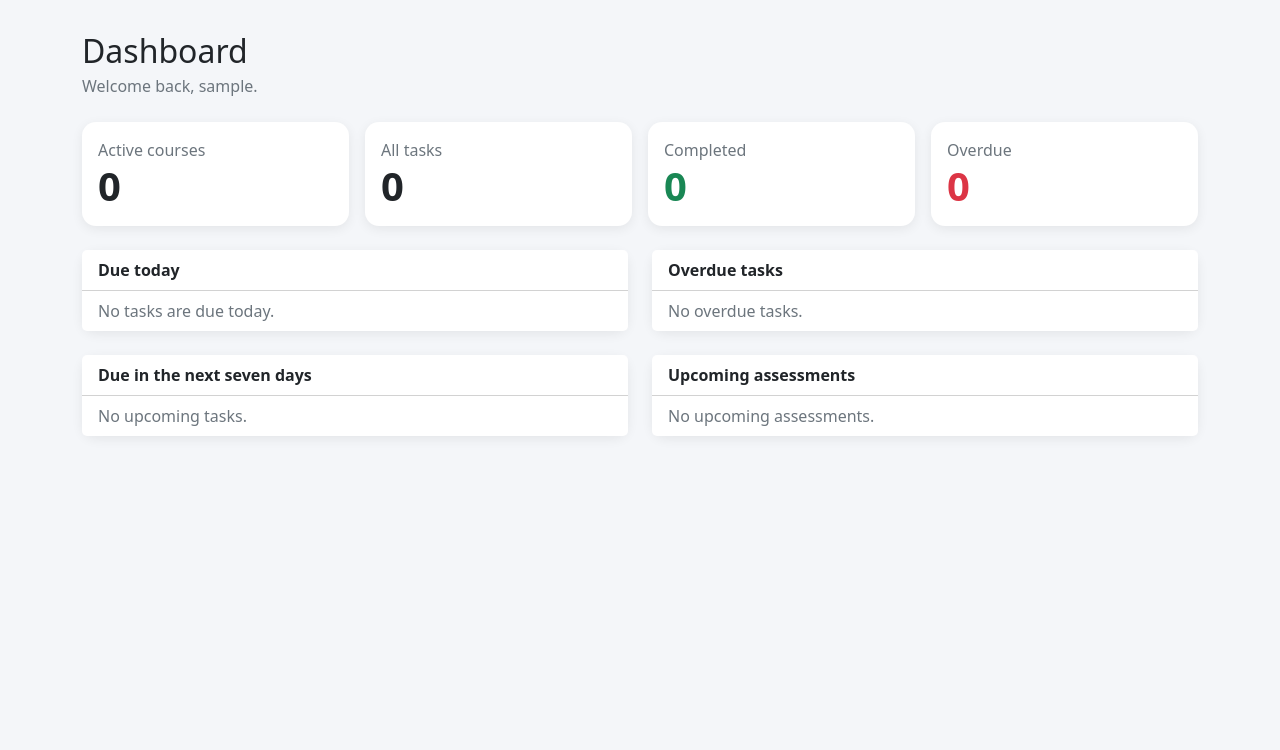
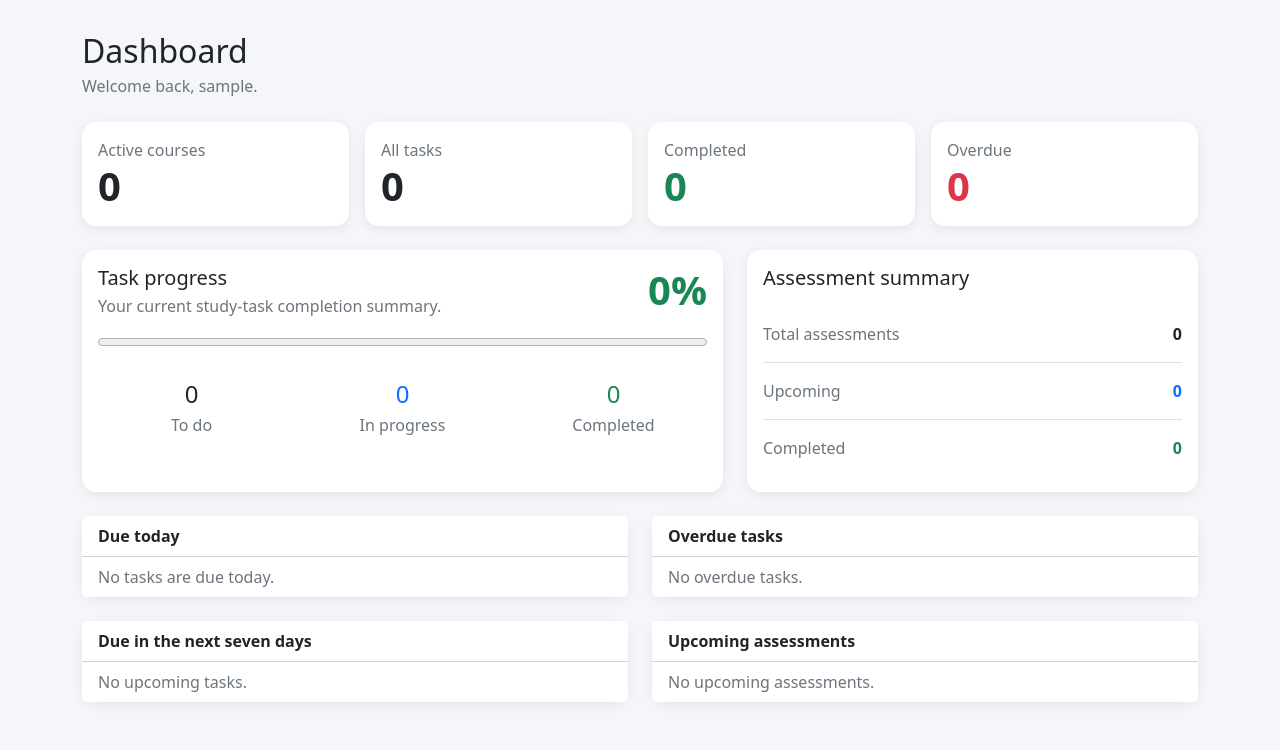
Before and after one commit to ZhangDawei-14833577/CP3407-Student-Planner, a Django app: page / in a window 1280 px wide. Shown: the part 56-806 px from the top of the page. Before the commit the page ends 482 px from the top, so only its background shows below. Run offline with Django 5.2, Linux system fonts and the light colour scheme; the visitor is signed in with stand-in values (Sample User, id 1); data that the repository does not hold is empty.

Commit message:
Add task and assessment progress summary

```diff
--- a/planner/templates/planner/dashboard.html
+++ b/planner/templates/planner/dashboard.html
@@ -59,6 +59,130 @@
 
                 <div class="display-6 fw-semibold text-danger">
                     {{ overdue_task_count }}
+                </div>
+            </div>
+        </div>
+    </div>
+</div>
+
+<div class="row g-4 mb-4">
+    <div class="col-lg-7">
+        <div class="card summary-card h-100">
+            <div class="card-body">
+                <div class="d-flex justify-content-between mb-3">
+                    <div>
+                        <h2 class="h5 mb-1">Task progress</h2>
+
+                        <p class="text-secondary mb-0">
+                            Your current study-task completion summary.
+                        </p>
+                    </div>
+
+                    <div class="display-6 fw-semibold text-success">
+                        {{ completion_rate }}%
+                    </div>
+                </div>
+
+                <progress
+                    class="w-100 mb-4"
+                    value="{{ completion_rate }}"
+                    max="100"
+                    aria-label="Task completion rate"
+                >
+                    {{ completion_rate }}%
+                </progress>
+
+                <div class="row text-center">
+                    <div class="col-4">
+                        <div class="h4 mb-1">
+                            {{ todo_task_count }}
+                        </div>
+
+                        <div class="text-secondary">
+                            To do
+                        </div>
+                    </div>
+
+                    <div class="col-4">
+                        <div class="h4 mb-1 text-primary">
+                            {{ in_progress_task_count }}
+                        </div>
+
+                        <div class="text-secondary">
+                            In progress
+                        </div>
+                    </div>
+
+                    <div class="col-4">
+                        <div class="h4 mb-1 text-success">
+                            {{ completed_task_count }}
+                        </div>
+
+                        <div class="text-secondary">
+                            Completed
+                        </div>
+                    </div>
+                </div>
+            </div>
+        </div>
+    </div>
+
+    <div class="col-lg-5">
+        <div class="card summary-card h-100">
+            <div class="card-body">
+                <h2 class="h5 mb-3">Assessment summary</h2>
+
+                <div
+                    class="
+                        d-flex
+                        justify-content-between
+                        align-items-center
+                        border-bottom
+                        py-3
+                    "
+                >
+                    <span class="text-secondary">
+                        Total assessments
+                    </span>
+
+                    <strong>
+                        {{ total_assessment_count }}
+                    </strong>
+                </div>
+
+                <div
+                    class="
+                        d-flex
+                        justify-content-between
+                        align-items-center
+                        border-bottom
+                        py-3
+                    "
+                >
+                    <span class="text-secondary">
+                        Upcoming
+                    </span>
+
+                    <strong class="text-primary">
+                        {{ upcoming_assessment_count }}
+                    </strong>
+                </div>
+
+                <div
+                    class="
+                        d-flex
+                        justify-content-between
+                        align-items-center
+                        py-3
+                    "
+                >
+                    <span class="text-secondary">
+                        Completed
+                    </span>
+
+                    <strong class="text-success">
+                        {{ completed_assessment_count }}
+                    </strong>
                 </div>
             </div>
         </div>
--- a/planner/views.py
+++ b/planner/views.py
@@ -47,7 +47,7 @@ def register(request):
 
 @login_required
 def dashboard(request):
-    """Display academic information belonging to the current user."""
+    """Display academic progress for the logged-in user."""
 
     now = timezone.now()
     seven_days_later = now + timedelta(days=7)
@@ -62,6 +62,12 @@ def dashboard(request):
     ).select_related(
         "course",
         "assessment",
+    )
+
+    user_assessments = Assessment.objects.filter(
+        owner=request.user,
+    ).select_related(
+        "course",
     )
 
     incomplete_tasks = user_tasks.exclude(
@@ -81,22 +87,56 @@ def dashboard(request):
         due_date__lt=now,
     ).order_by("due_date")
 
-    upcoming_assessments = Assessment.objects.filter(
-        owner=request.user,
+    upcoming_assessments = user_assessments.filter(
         due_date__gte=now,
     ).exclude(
         status=Assessment.Status.COMPLETED,
-    ).select_related(
-        "course",
     ).order_by("due_date")[:5]
+
+    total_task_count = user_tasks.count()
+
+    completed_task_count = user_tasks.filter(
+        status=StudyTask.Status.COMPLETED,
+    ).count()
+
+    todo_task_count = user_tasks.filter(
+        status=StudyTask.Status.TODO,
+    ).count()
+
+    in_progress_task_count = user_tasks.filter(
+        status=StudyTask.Status.IN_PROGRESS,
+    ).count()
+
+    if total_task_count:
+        completion_rate = round(
+            completed_task_count / total_task_count * 100
+        )
+    else:
+        completion_rate = 0
+
+    total_assessment_count = user_assessments.count()
+
+    completed_assessment_count = user_assessments.filter(
+        status=Assessment.Status.COMPLETED,
+    ).count()
+
+    upcoming_assessment_count = user_assessments.filter(
+        due_date__gte=now,
+    ).exclude(
+        status=Assessment.Status.COMPLETED,
+    ).count()
 
     context = {
         "course_count": user_courses.count(),
-        "task_count": user_tasks.count(),
-        "completed_task_count": user_tasks.filter(
-            status=StudyTask.Status.COMPLETED,
-        ).count(),
+        "task_count": total_task_count,
+        "completed_task_count": completed_task_count,
+        "todo_task_count": todo_task_count,
+        "in_progress_task_count": in_progress_task_count,
         "overdue_task_count": overdue_tasks.count(),
+        "completion_rate": completion_rate,
+        "total_assessment_count": total_assessment_count,
+        "completed_assessment_count": completed_assessment_count,
+        "upcoming_assessment_count": upcoming_assessment_count,
         "tasks_due_today": tasks_due_today,
         "tasks_due_soon": tasks_due_soon[:5],
         "overdue_tasks": overdue_tasks[:5],
```
